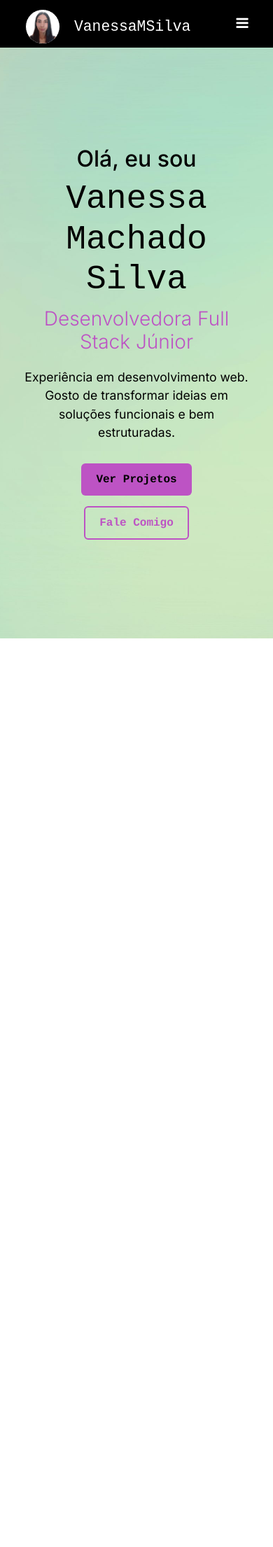
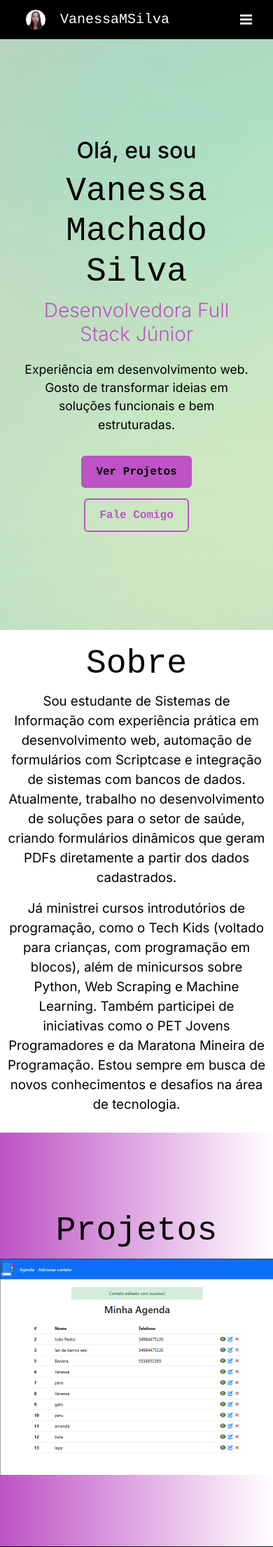
Before and after one commit to VanessaMSilva/Portf-lio, a PHP site: page /index.html in a window 390 px wide; the page is wider, and only the part inside the window is pictured. Shown: the top 2210 px of that part at 70% size. Run offline with PHP 8.4, Linux system fonts and the light colour scheme.

Commit message:
arrumando o navmenu

```diff
--- a/css/style.css
+++ b/css/style.css
@@ -1,6 +1,4 @@
 @import url('https://fonts.googleapis.com/css2?family=Inter:ital,opsz,wght@0,14..32,100..900;1,14..32,100..900&family=Montserrat:wght@300&display=swap');
-
-
 .container-fluid{
     min-height: 70vh;
     background-color: #F4F7FA;
@@ -10,30 +8,14 @@
     color: black;
     display: flex;
     justify-content: center;  /* Alinha horizontalmente (opcional) */
-
 }
-
 #foto{
     background-color: white;
     border-radius:100%;
     border: 1px solid black;
-    width: 50;
-    height: 50px;
+    width: 30px;
+    height: 30px;
     margin: 0 20px;
-}
-
-#navbarNavDropdown {
-    display: flex;
-    justify-content: flex-end; /* Alinha os filhos (ex: ul) à direita */
-    align-items: center;       /* Alinha verticalmente */
-}
-.nav-item{
-    margin: 0 60px;
-}
-
-.nav-item > a, #a-menu{
-    font-size: 16pt;
-    font-family: 'Courier New', Courier, monospace;
 }
 
 a{
@@ -46,21 +28,34 @@
     color: black;
     background-color: #F4F7FA;
 }
+
+.navbar-toggler, navbar-toggler-icon, #burguer {
+    color: white;
+    display: flex;
+    align-items: center; /* Centraliza verticalmente os elementos */
+padding: 0;
+margin: 0;
+}
+
+.nav-item{
+    text-align: center;
+}
+
 .navbar, .footer{
     background-color: black;
-
 }
 
 .flex{
-flex: content;
+    flex: content;
     flex-wrap: wrap;
     flex-direction: row;
 }
 
-.navbar{
-    height: 8vh;
+#div-menu{
+        display: flex;
+    justify-content: flex-end;
+    align-items: center;
 }
-
 #inicio {
     background-image: url("../images/fundo4.jpg");
     background-repeat: no-repeat;
@@ -75,7 +70,7 @@
     padding: 0 60vh;
 }
 #projetos{
-    padding: 0;
+    padding: 10px;
     background-image: linear-gradient(to right, #bd53c4, rgb(255, 255, 255));
 }
 
@@ -83,6 +78,7 @@
     background-color: black;
 }
 ol > li >a{
+    text-decoration: none;
     font-size: 18pt;
 }
 
@@ -177,18 +173,20 @@
 .lista-contato i {
   margin-right: 8px;
 }
+
 #projetos{
-margin: 0;
-padding: 0;
+    margin: 0;
+    padding: 0;
 }
-.trabalhos{
-    margin: 0;
-padding: 0;
-    background-image: url("../images/tv.png");
-    background-repeat: no-repeat;
-    background-size: cover;         /* Cobre toda a div mantendo a proporção */
-    background-position: center;    /* Centraliza a imagem */
-    width: 100vh;                    /* Garante que a div ocupe toda a largura */
-    height: 100vh;                  /* Altura igual à altura da janela */
+
+.navbar-toggler-icon{
+    color: #fff;
+}
+
+
+@media(max-width: 1106px) {
+    #sobre{
+        padding: 10px;
+    }
 
 }
```
